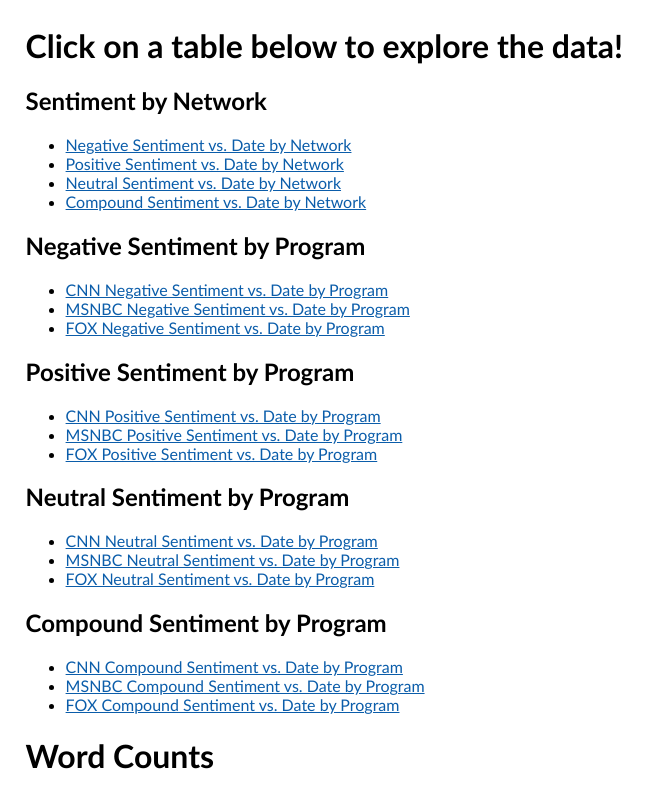
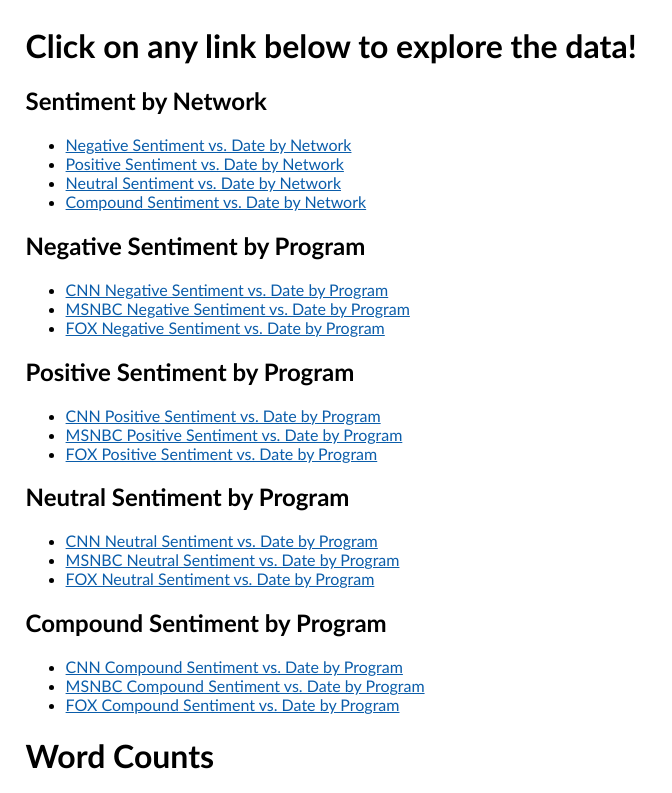
Before and after one commit to zeligsonbrett/com-302-graphs, a plain HTML site: page index.html in a window 1280 px wide. Shown: the top 793 px of the page, without its empty margins (0-672 px from the left). Drawn offline with Linux system fonts and the light colour scheme.

Commit message:
Update index.html

```diff
--- a/index.html
+++ b/index.html
@@ -15,7 +15,7 @@
     </head>
 <body>
 
-<h1>Click on a table below to explore the data!</h1>
+<h1>Click on any link below to explore the data!</h1>
 <h2>Sentiment by Network</h2>
 <ul>
   <li>
```
